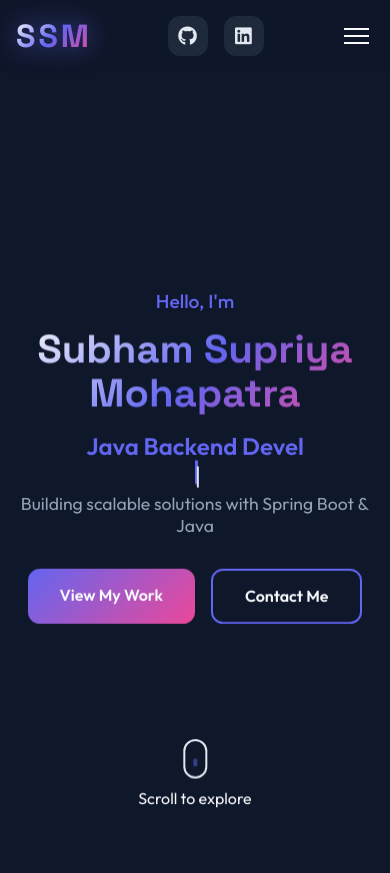
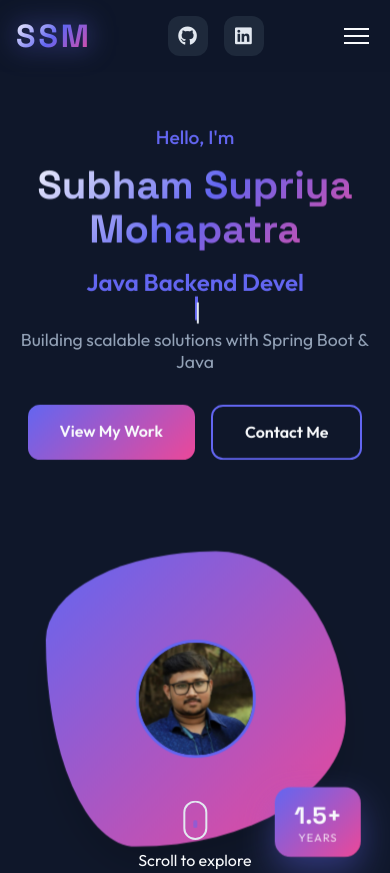
Before and after one commit to subhamsupriyamohapatra/My-Portfolio, a website: page index.html in a window 390 px wide. Shown: the top 873 px of the page. Drawn offline with Linux system fonts and the light colour scheme.

Commit message:
bubble image fixed in mobile mode

```diff
--- a/style.css
+++ b/style.css
@@ -1508,7 +1508,9 @@ section {
   }
 
   .hero-visual {
-    display: none;
+    display: flex;
+    justify-content: center;
+    margin-top: 2rem;
   }
 
   .name {
```
